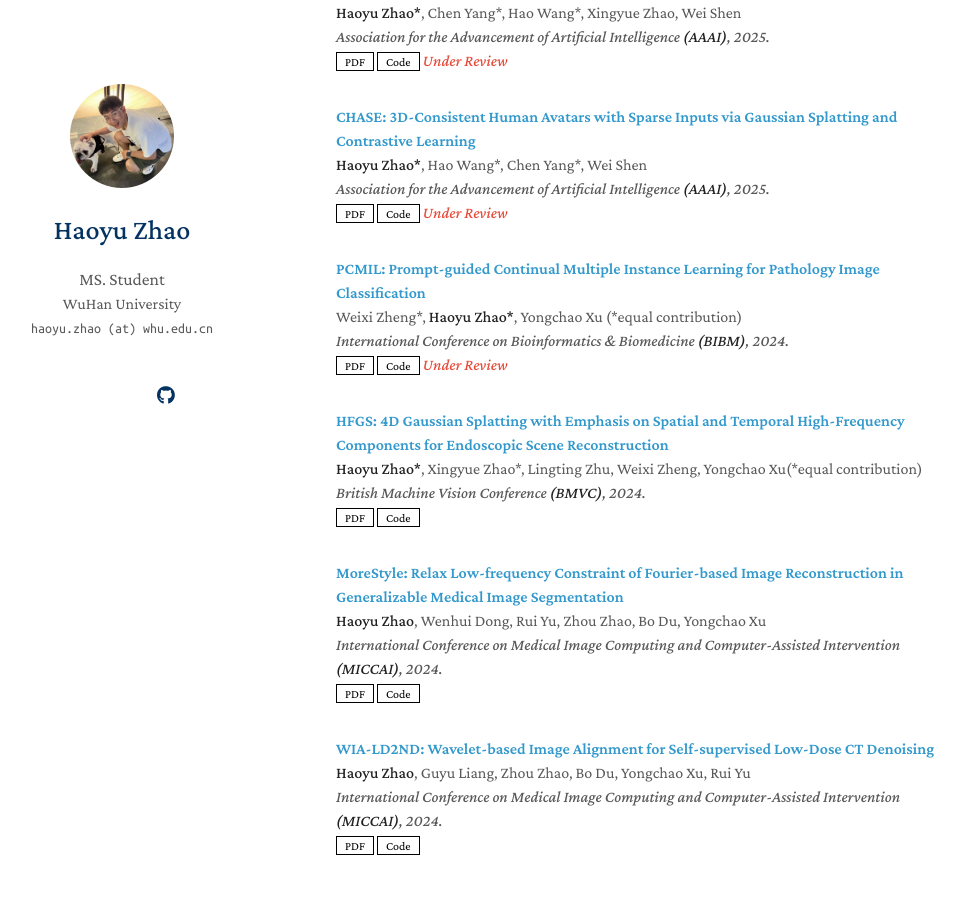
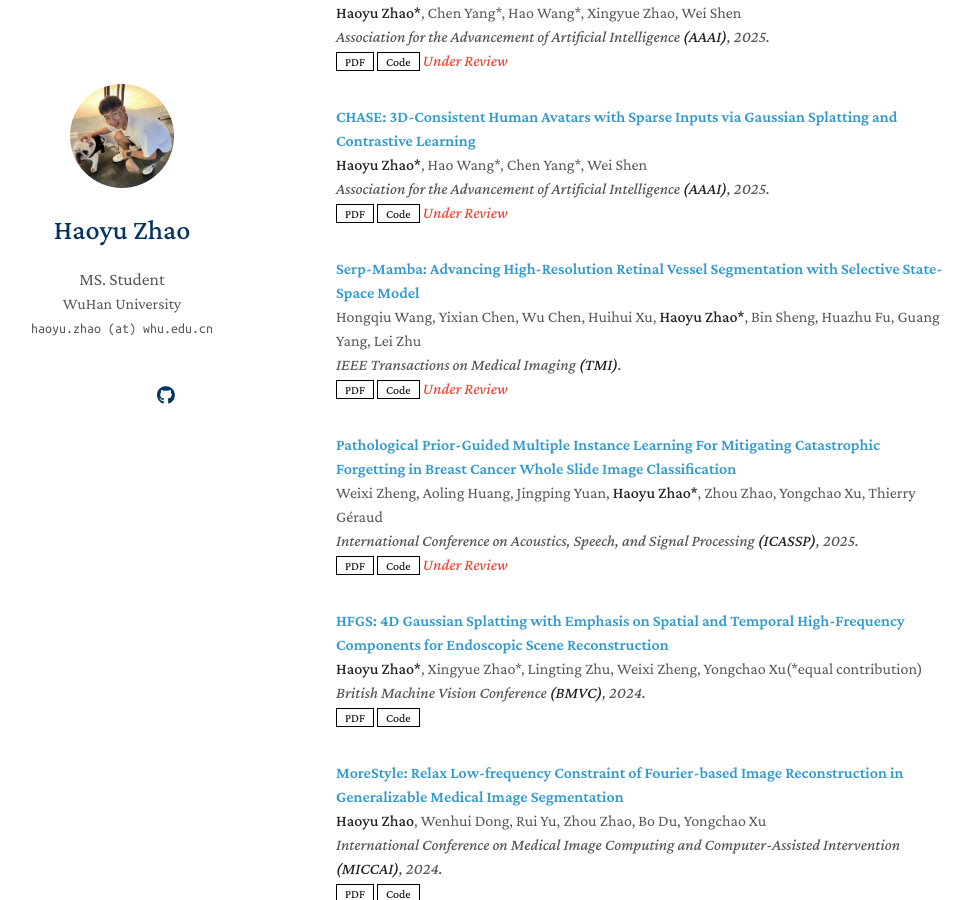
Before and after one commit to zhaohaoyu376/zhaohaoyu376.github.io, a Jekyll site: the page built from index.md, in a window 1280 px wide and 900 px high, scrolled down 582 px. Shown: the whole window, without its empty margins (154-1127 px from the left). Built offline with Jekyll 4.4.1, drawn with Linux system fonts in a browser that asks for light colours; nearby versions of some CDN libraries; a style sheet for code colours, icons or effects is not loaded; our own code applies the rules of GitHub Pages for plain Markdown files.

Commit message:
Update publications.yml

```diff
--- a/_data/publications.yml
+++ b/_data/publications.yml
@@ -13,9 +13,16 @@ main:
     code: https://github.com/zhaohaoyu376/chase
     notes: Under Review
 
-  - title: "PCMIL: Prompt-guided Continual Multiple Instance Learning for Pathology Image Classification"
-    authors: "Weixi Zheng*, <strong>Haoyu Zhao*</strong>, Yongchao Xu (*equal contribution)"
-    conference: International Conference on Bioinformatics & Biomedicine <strong>(BIBM)</strong>, 2024.
+  - title: "Serp-Mamba: Advancing High-Resolution Retinal Vessel Segmentation with Selective State-Space Model"
+    authors: "Hongqiu Wang, Yixian Chen, Wu Chen, Huihui Xu, <strong>Haoyu Zhao*</strong>, Bin Sheng, Huazhu Fu, Guang Yang, Lei Zhu"
+    conference: IEEE Transactions on Medical Imaging <strong>(TMI)</strong>.
+    pdf: https://arxiv.org/pdf/2405.17872
+    code: https://github.com/MrGiovanni/ContinualLearning
+    notes: Under Review
+
+  - title: "Pathological Prior‑Guided Multiple Instance Learning For Mitigating Catastrophic Forgetting in Breast Cancer Whole Slide Image Classification"
+    authors: "Weixi Zheng, Aoling Huang, Jingping Yuan, <strong>Haoyu Zhao*</strong>, Zhou Zhao, Yongchao Xu, Thierry Géraud"
+    conference: International Conference on Acoustics, Speech, and Signal Processing <strong>(ICASSP)</strong>, 2025.
     pdf: https://arxiv.org/pdf/2405.17872
     code: https://github.com/MrGiovanni/ContinualLearning
     notes: Under Review
```
